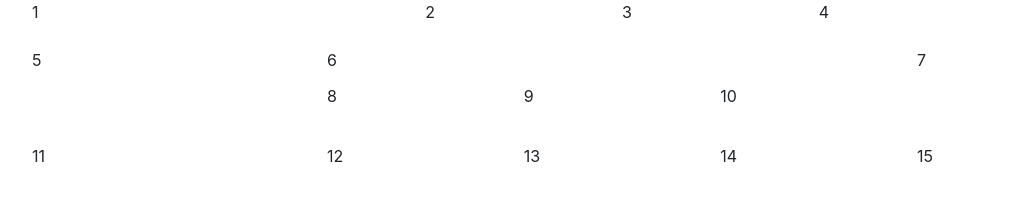
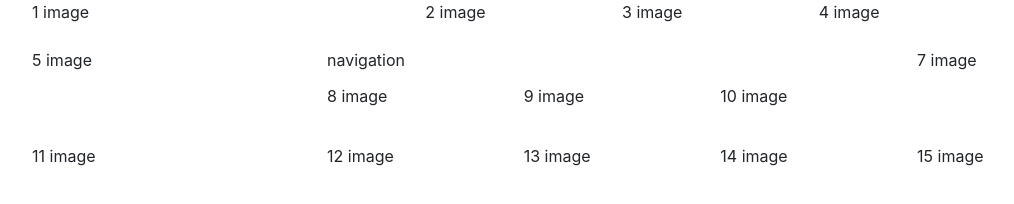
Before and after one commit to Eracom-ID471/projet-1-KendraMaria, a plain HTML site: page index.html in a window 1280 px wide. Shown: the whole page, without its empty margins (48-1062 px from the left). Drawn offline with nearby package versions, Linux system fonts and the light colour scheme; a web font is replaced by a local one.

Commit message:
emplacement images

```diff
--- a/index.html
+++ b/index.html
@@ -12,21 +12,21 @@
 <body>
   <div id="container">
     <div class="grid">
-      <div class="span-col-4 span-row-4">1</div>
-      <div class="span-col-2 span-row-4">2</div>
-      <div class="span-col-2 span-row-4">3</div>
-      <div class="span-col-4 span-row-4">4</div>
-      <div class="span-col-3 span-row-6">5</div>
-      <div class="span-col-6">6</div>
-      <div class="span-col-3 span-row-6">7</div>
-      <div class="span-col-2 span-row-5">8</div>
-      <div class="span-col-2 span-row-5">9</div>
-      <div class="span-col-2 span-row-5">10</div>
-      <div class="span-col-3">11</div>
-      <div class="span-col-2">12</div>
-      <div class="span-col-2">13</div>
-      <div class="span-col-2">14</div>
-      <div class="span-col-3">15</div>
+      <div class="span-col-4 span-row-4">1 image</div>
+      <div class="span-col-2 span-row-4">2 image</div>
+      <div class="span-col-2 span-row-4">3 image</div>
+      <div class="span-col-4 span-row-4">4 image</div>
+      <div class="span-col-3 span-row-6">5 image</div>
+      <div class="span-col-6">navigation</div>
+      <div class="span-col-3 span-row-6">7 image</div>
+      <div class="span-col-2 span-row-5">8 image</div>
+      <div class="span-col-2 span-row-5">9 image</div>
+      <div class="span-col-2 span-row-5">10 image</div>
+      <div class="span-col-3">11 image</div>
+      <div class="span-col-2">12 image</div>
+      <div class="span-col-2">13 image</div>
+      <div class="span-col-2">14 image</div>
+      <div class="span-col-3">15 image</div>
     </div>
   </div>
 
```
